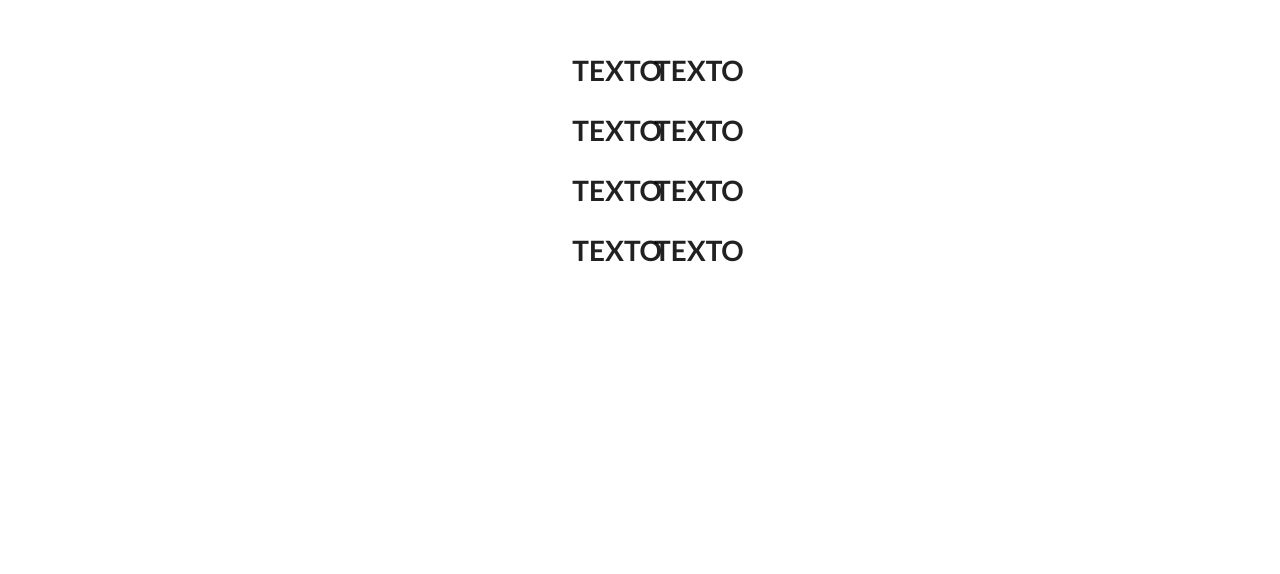
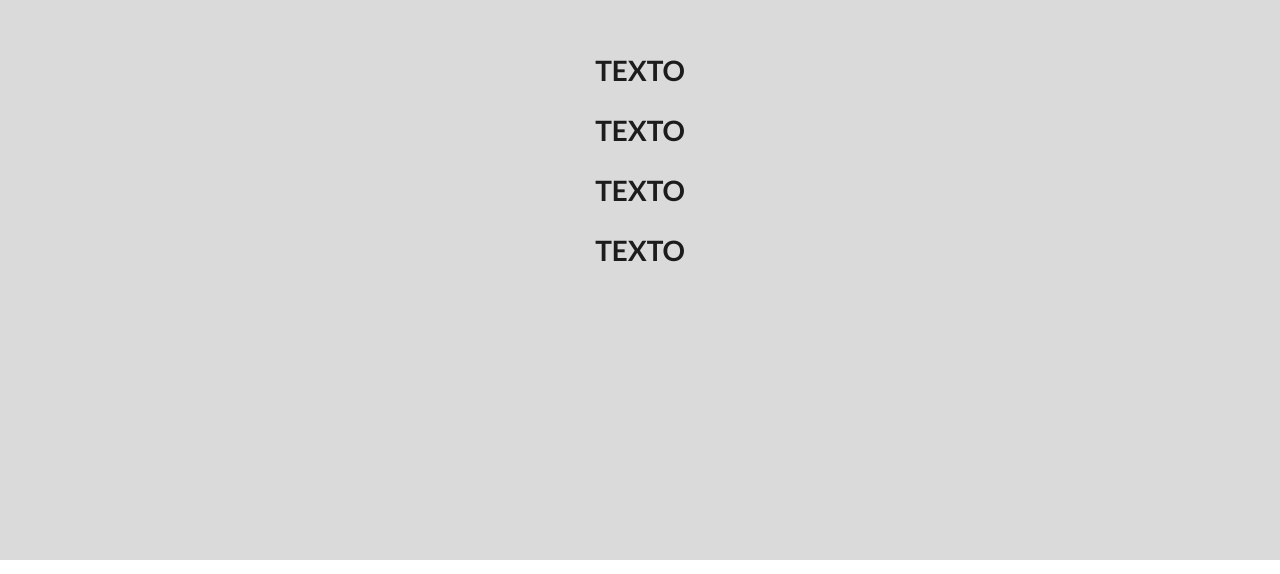
Before and after one commit to mas205/loginP, a plain HTML site: page loginProject/index.html in a window 1280 px wide. Shown: the part 226-800 px from the top of the page. Drawn offline with nearby package versions, Linux system fonts and the light colour scheme.

Commit message:
cambio en estilos

```diff
--- a/loginProject/index.html
+++ b/loginProject/index.html
@@ -14,12 +14,6 @@
         <h1>TEXTO</h1>
         <h1>TEXTO</h1>
       </div>
-      <div class="column">
-        <h1>TEXTO</h1>
-        <h1>TEXTO</h1>
-        <h1>TEXTO</h1>
-        <h1>TEXTO</h1>
-      </div>
     </div>
     <script
       src="https://code.jquery.com/jquery-3.1.1.min.js"
--- a/loginProject/style.css
+++ b/loginProject/style.css
@@ -2,11 +2,13 @@ body {
   background-color: #DADADA;
 }
 body > .grid {
+  background-color: #DADADA;
   height: 100%;
 }
 .image {
   margin-top: -100px;
 }
 .column {
+  background-color: #DADADA;
   max-width: 450px;
 }
```
